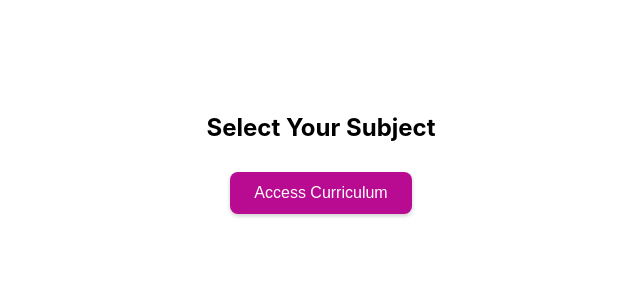
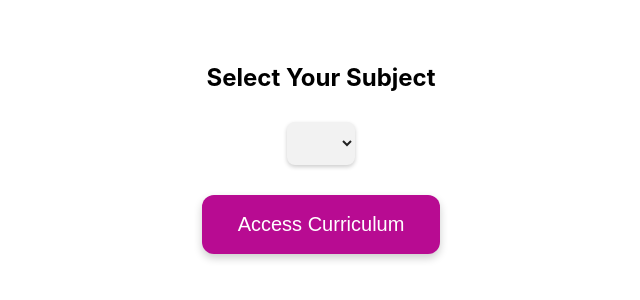
Before and after one commit to danlei2008/p3, a React (Create React App) app: page /subject-drive in a window 1280 px wide. Shown: the part 240-540 px from the top of the page, without its empty margins (319-959 px from the left). Built offline with nearby package versions, Linux system fonts and the light colour scheme.

Commit message:
Update SubjectDrive.jsx

```diff
--- a/src/pages/SubjectDrive.jsx
+++ b/src/pages/SubjectDrive.jsx
@@ -67,17 +67,17 @@ const SubjectDrive = () => {
                 </div>
             )}
 
-            {/* 타이틀 */}
+            {/* 드롭다운 + Title (only for non-Full Drive users) */}
+            {!isFullDriveUser && (
+                <>
                     <h1 style={{
                         marginBottom: '20px',
                         fontSize: '24px',
                         fontWeight: 'bold'
                     }}>
-                {isFullDriveUser ? 'Access Curriculum' : 'Select Your Subject'}
+                        Select Your Subject
                     </h1>
 
-            {/* 드롭다운 */}
-            {Array.isArray(localSubject) && localSubject.length > 0 && !isFullDriveUser && (
                     <select
                         onChange={(e) => setSubject(e.target.value)}
                         value={subject}
@@ -101,6 +101,7 @@ const SubjectDrive = () => {
                             </option>
                         ))}
                     </select>
+                </>
             )}
 
             {/* 버튼 */}
@@ -117,16 +118,16 @@ const SubjectDrive = () => {
                     window.open(driveLink[subject], '_blank');
                 }}
                 style={{
-                    padding: '12px 24px',
-                    fontSize: '16px',
+                    padding: '18px 36px',
+                    fontSize: '20px',
                     backgroundColor: '#b80b92',
                     color: 'white',
                     border: 'none',
-                    borderRadius: '8px',
+                    borderRadius: '12px',
                     cursor: 'pointer',
-                    boxShadow: '0 2px 4px rgba(0,0,0,0.2)',
+                    boxShadow: '0 4px 8px rgba(0,0,0,0.2)',
                     transition: 'all 0.3s ease',
-                    margin: '10px 0'
+                    margin: '20px 0'
                 }}
             >
                 Access {isFullDriveUser ? 'Curriculum' : `${subject} Curriculum`}
```
Lines whose indentation alone changed are shown as unchanged.
